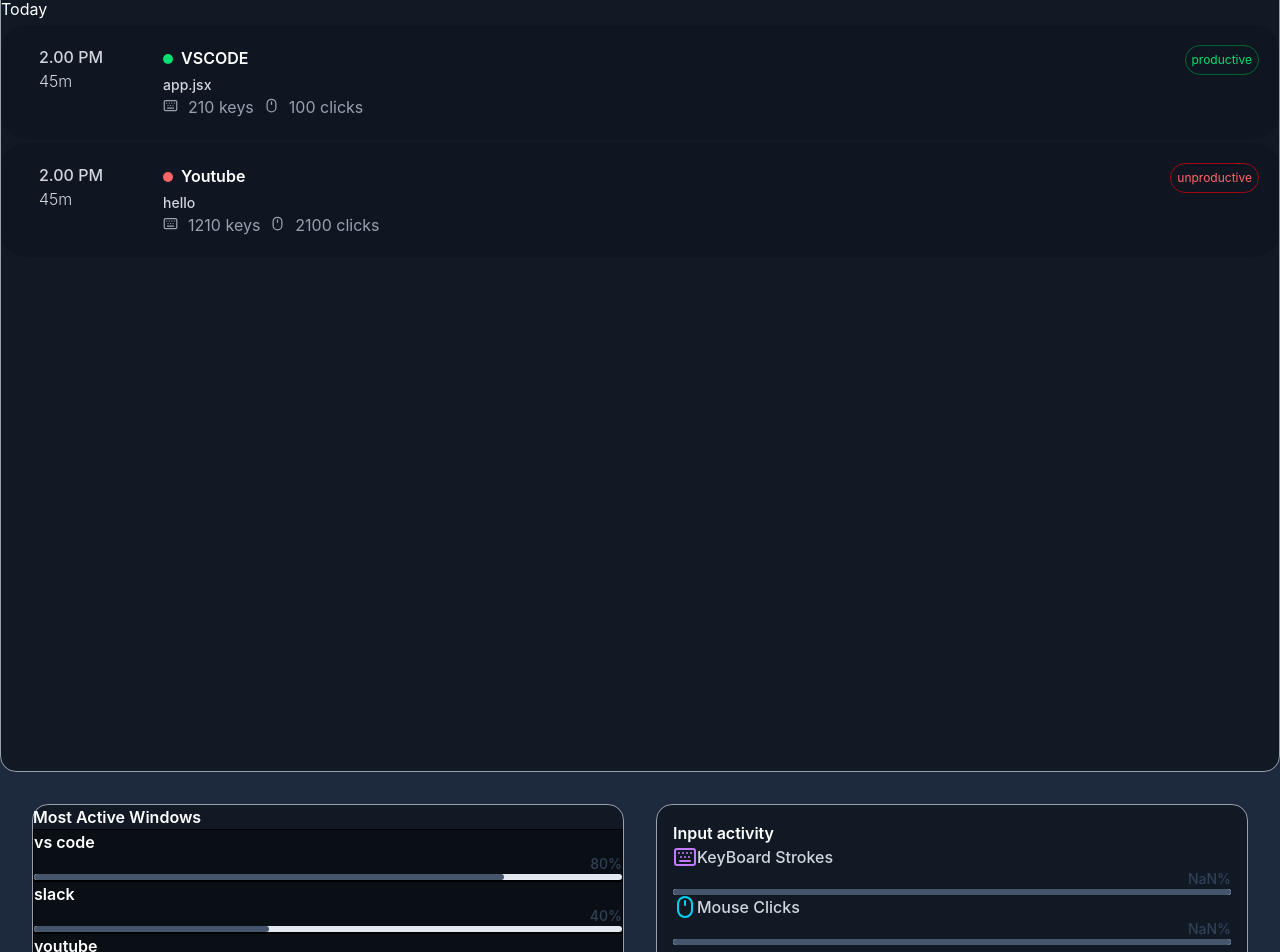
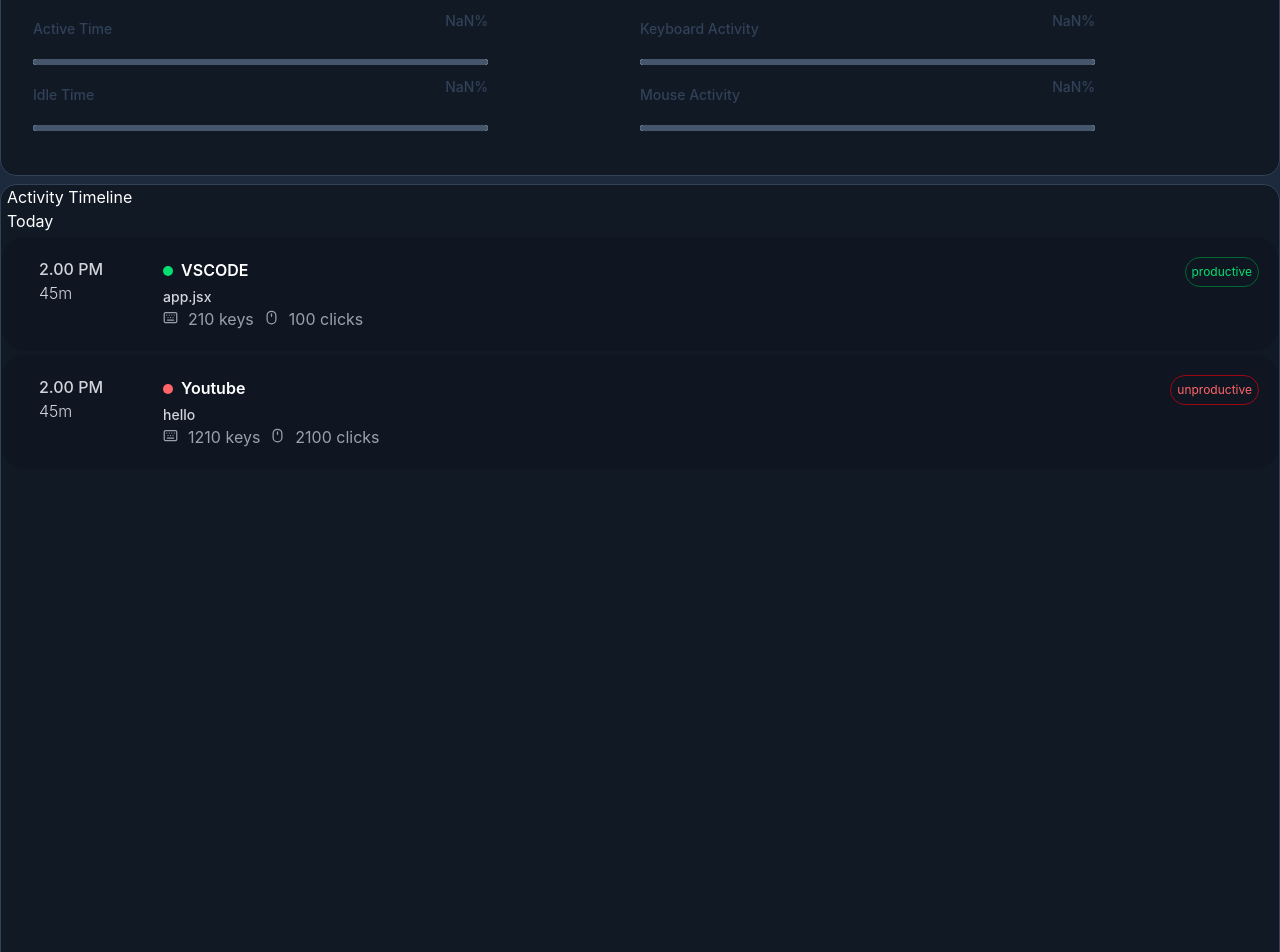
Before and after one commit to kalanaashen/ProdSight_UI, a React app in the folder frontend/: page /activity in a window 1280 px wide. Shown: the part 300-1252 px from the top of the page. Built offline with nearby package versions, Linux system fonts and the light colour scheme; the HTML template or start-up script is replaced by a standard one.

Commit message:
create activity page

```diff
--- a/frontend/src/components/ActivityPage/ActiveTimeLine.jsx
+++ b/frontend/src/components/ActivityPage/ActiveTimeLine.jsx
@@ -25,9 +25,9 @@
 export const ActiveTimeLine = () => {
   return (
     <div>
-      <div className="border bg-black/40 border-gray-400 rounded-2xl w-full h-screen">
-        <h1 className="text-md text-white ">Activity Timeline</h1>
-        <h1 className="text-white ">Today</h1>
+      <div className="border bg-black/40 border-slate-700 rounded-2xl w-full h-screen">
+        <h1 className="text-md text-white ml-1.5">Activity Timeline</h1>
+        <h1 className="text-white ml-1.5 ">Today</h1>
         <div>
           {activetimedata.map((data) => (
             <ActiveTime
--- a/frontend/src/components/ActivityPage/ActiveWindow.jsx
+++ b/frontend/src/components/ActivityPage/ActiveWindow.jsx
@@ -17,12 +17,12 @@
 export const ActiveWindow = () => {
   return (
     <div>
-      <div className="bg-black/40 border border-gray-400 rounded-2xl">
+      <div className="bg-slate-900 border border-slate-700 max-w-xl p-6 rounded-2xl">
         <h1 className="font-semibold text-white ">Most Active Windows</h1>
 
         <div>
           {activewindowsdata.map((data) => (
-            <DetailProgress title={data.app} progress={data.duration}/>
+            <DetailProgress title={data.app} progress={data.duration} />
           ))}
         </div>
       </div>
--- a/frontend/src/components/ActivityPage/CurrentSession.jsx
+++ b/frontend/src/components/ActivityPage/CurrentSession.jsx
@@ -1,15 +1,26 @@
 import React from "react";
-
+import ProgressBar from "../ProgressBar";
 
 export const CurrentSession = () => {
   return (
-    <div>
-      <div className="border border-gray-400 bg-black/40">
-        <h1 className="text-white text-md">Current Session Metrics</h1>
-      </div>
-      <div>
+    <div className="border border-slate-700 bg-black/40 p-4 rounded-2xl my-2">
+      <h1 className="text-white text-md">Current Session Metrics</h1>
+
+      <div className="grid grid-cols-2 p-4">
         <div>
+          <ProgressBar title={"Active Time"}/>
+        </div>
 
+        <div>
+          <ProgressBar title={"Keyboard Activity"}/>
+        </div>
+
+        <div>
+          <ProgressBar title={"Idle Time"}/>
+        </div>
+
+        <div>
+          <ProgressBar title={"Mouse Activity"}/>
         </div>
       </div>
     </div>
--- a/frontend/src/components/ActivityPage/DetailProgress.jsx
+++ b/frontend/src/components/ActivityPage/DetailProgress.jsx
@@ -3,9 +3,9 @@
 export const DetailProgress = ({ title, progress }) => {
   return (
     <div>
-      <div className="flex flex-col bg-black/40 border ">
-        <h1 className="font-semibold text-white">{title}</h1>
-        <ProgressBar  progress={progress}  />
+      <div className="flex flex-col bg-black/30  rounded-2xl p-1 my-3">
+        <h1 className=" text-white">{title}</h1>
+        <ProgressBar progress={progress} />
       </div>
     </div>
   );
--- a/frontend/src/components/ActivityPage/InputActivity.jsx
+++ b/frontend/src/components/ActivityPage/InputActivity.jsx
@@ -4,12 +4,12 @@
 export const InputActivity = ({ strokes, clicks, idletime }) => {
   return (
     <div>
-      <div className="border border-gray-400 rounded-2xl bg-black/40 p-4">
-        <h1 className="text-white font-semibold">Input activity</h1>
+      <div className="border border-slate-700 rounded-2xl max-w-xl bg-slate-900 p-6">
+        <h1 className="text-white font-semibold my-1.5">Input activity</h1>
         <div className="flex flex-col">
           <div className="flex flex-col">
             <div className="flex flex-row">
-              <Keyboard className="text-purple-400" />
+              <Keyboard className="text-purple-400 mx-3.5" />
               <h1 className="text-gray-300 font-medium"> KeyBoard Strokes</h1>
               <h1>{strokes}</h1>
             </div>
@@ -20,7 +20,7 @@
 
           <div className="flex flex-col">
             <div className="flex flex-row">
-              <Mouse className="text-cyan-400" />
+              <Mouse className="text-cyan-400 mx-3.5" />
               <h1 className="text-gray-300 font-medium"> Mouse Clicks</h1>
               <h1>{clicks}</h1>
             </div>
@@ -34,7 +34,6 @@
           <h1 className="text-gray-400">Idle time</h1>
           <h1 className="text-green-400 font-bold">Threshold-{idletime}</h1>
         </div>
-
       </div>
     </div>
   );
--- a/frontend/src/components/ProgressBar.jsx
+++ b/frontend/src/components/ProgressBar.jsx
@@ -4,9 +4,9 @@
   const clampProgress = Math.min(Math.max(progress, 0), 100);
 
   return (
-    <div className="w-full">
+    <div className="w-3/4">
       <div className="flex justify-between ">
-        <span className="text-sm font-medium text-slate-700 dark:text-white">
+        <span className="text-sm font-medium text-slate-700 dark:text-white my-2">
           {title}
         </span>
         <span className="text-sm font-medium text-slate-700 dark:text-white">
@@ -14,7 +14,7 @@
         </span>
       </div>
 
-      <div className="w-full bg-slate-200 rounded-full h-1.5 dark:bg-slate-700 overflow-hidden">
+      <div className="w-full bg-slate-200 rounded-full h-1.5 dark:bg-slate-700 overflow-hidden my-3">
         <div
           className="bg-slate-600 h-1.5 rounded-full transition-all duration-300 ease-out"
           style={{ width: `${clampProgress}%` }}
--- a/frontend/src/pages/ActivityPage.jsx
+++ b/frontend/src/pages/ActivityPage.jsx
@@ -71,7 +71,7 @@
         <div>
           <ActiveTimeLine />
         </div>
-        <div className="grid grid-cols-2 p-8 gap-8 ">
+        <div className="grid md:grid-cols-2 grid-cols-1 p-8 gap-8 ">
           <div className="">
             <ActiveWindow />
           </div>
```
